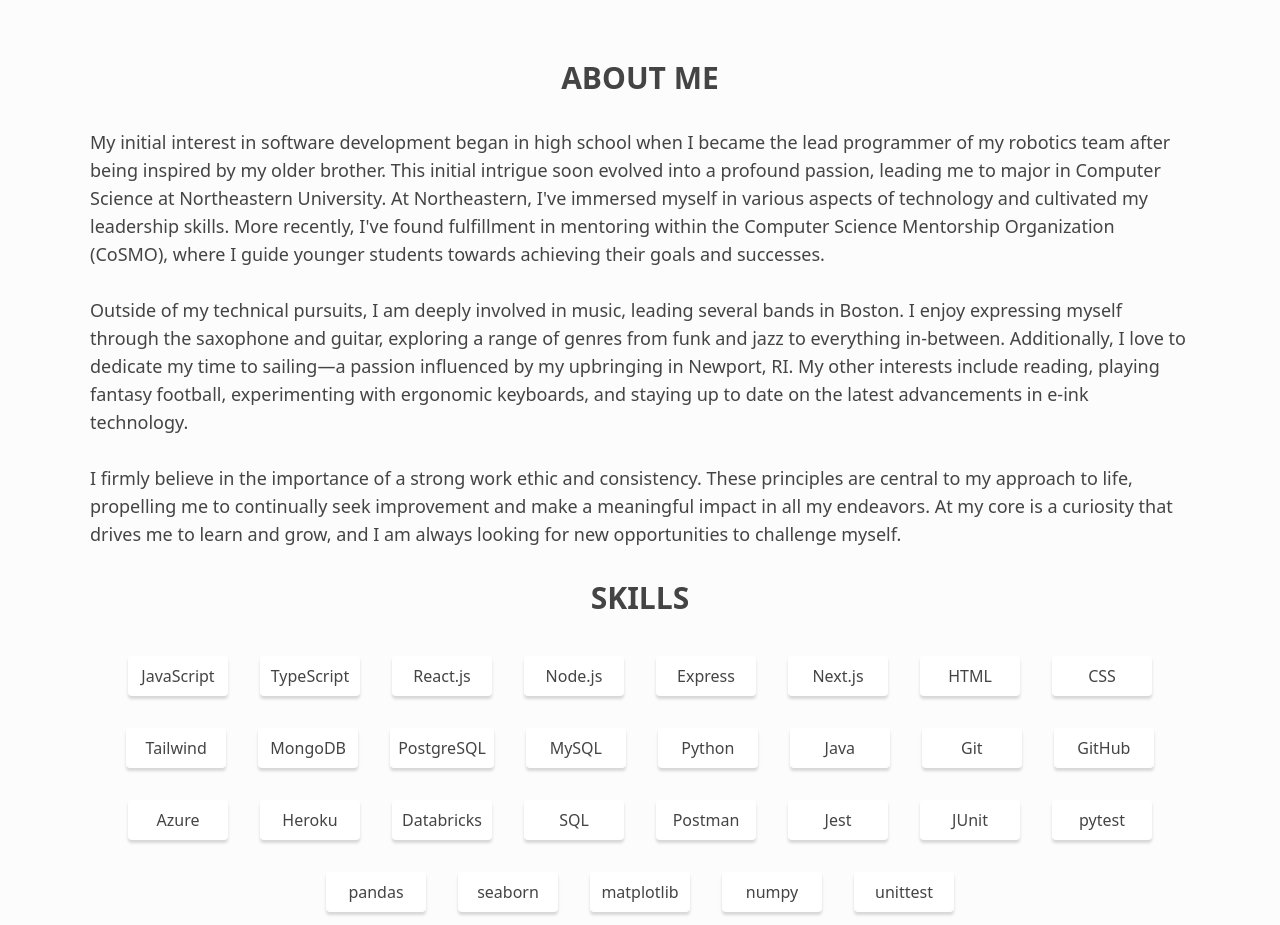
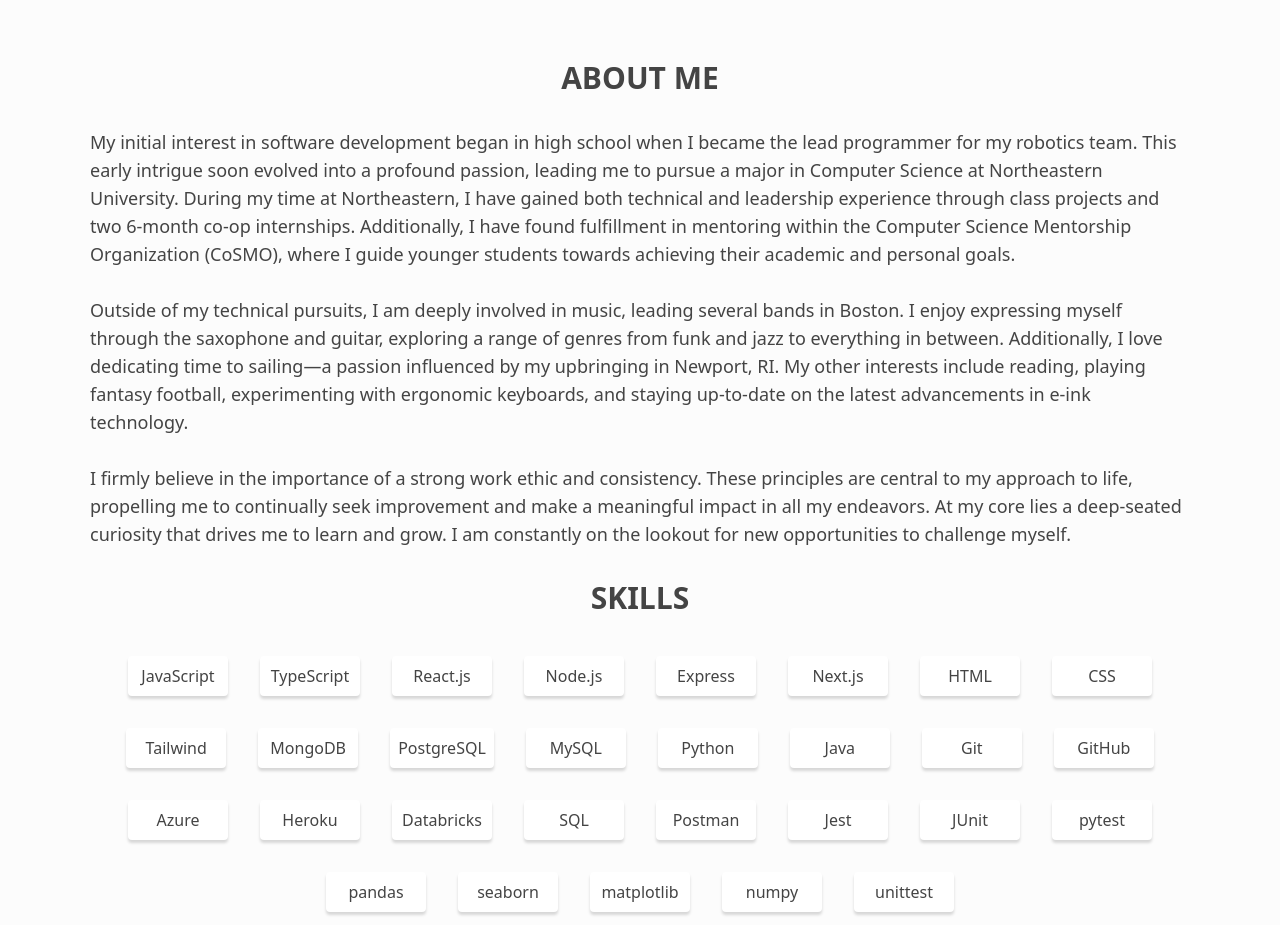
Before and after one commit to csiv23/portfolio, a Next.js app: page / in a window 1280 px wide. Shown: the part 800-1725 px from the top of the page. Built offline with nearby package versions, Linux system fonts and the light colour scheme.

Commit message:
Updated text

```diff
--- a/components/About.tsx
+++ b/components/About.tsx
@@ -23,28 +23,28 @@ const About = forwardRef<HTMLDivElement>((props, ref) => {
     >
       <h2 className={`text-3xl font-semibold mb-8 ${textClass}`}>ABOUT ME</h2>
       <div className="flex items-center">
-
         <div className={`text-lg ${textClass}`}>
           <p>
             My initial interest in software development began in high school
-            when I became the lead programmer of my robotics team after being
-            inspired by my older brother. This initial intrigue soon evolved
-            into a profound passion, leading me to major in Computer Science at
-            Northeastern University. At Northeastern, I've immersed myself in
-            various aspects of technology and cultivated my leadership skills.
-            More recently, I've found fulfillment in mentoring within the
+            when I became the lead programmer for my robotics team. This early
+            intrigue soon evolved into a profound passion, leading me to pursue
+            a major in Computer Science at Northeastern University. During my
+            time at Northeastern, I have gained both technical and leadership
+            experience through class projects and two 6-month co-op internships.
+            Additionally, I have found fulfillment in mentoring within the
             Computer Science Mentorship Organization (CoSMO), where I guide
-            younger students towards achieving their goals and successes.
+            younger students towards achieving their academic and personal
+            goals.
           </p>
           <br></br>
           <p>
             Outside of my technical pursuits, I am deeply involved in music,
             leading several bands in Boston. I enjoy expressing myself through
             the saxophone and guitar, exploring a range of genres from funk and
-            jazz to everything in-between. Additionally, I love to dedicate my
-            time to sailing—a passion influenced by my upbringing in Newport,
-            RI. My other interests include reading, playing fantasy football,
-            experimenting with ergonomic keyboards, and staying up to date on
+            jazz to everything in between. Additionally, I love dedicating time
+            to sailing—a passion influenced by my upbringing in Newport, RI. My
+            other interests include reading, playing fantasy football,
+            experimenting with ergonomic keyboards, and staying up-to-date on
             the latest advancements in e-ink technology.
           </p>
           <br></br>
@@ -52,9 +52,9 @@ const About = forwardRef<HTMLDivElement>((props, ref) => {
             I firmly believe in the importance of a strong work ethic and
             consistency. These principles are central to my approach to life,
             propelling me to continually seek improvement and make a meaningful
-            impact in all my endeavors. At my core is a curiosity that drives me
-            to learn and grow, and I am always looking for new opportunities to
-            challenge myself.
+            impact in all my endeavors. At my core lies a deep-seated curiosity
+            that drives me to learn and grow. I am constantly on the lookout for
+            new opportunities to challenge myself.
           </p>
         </div>
       </div>
```
